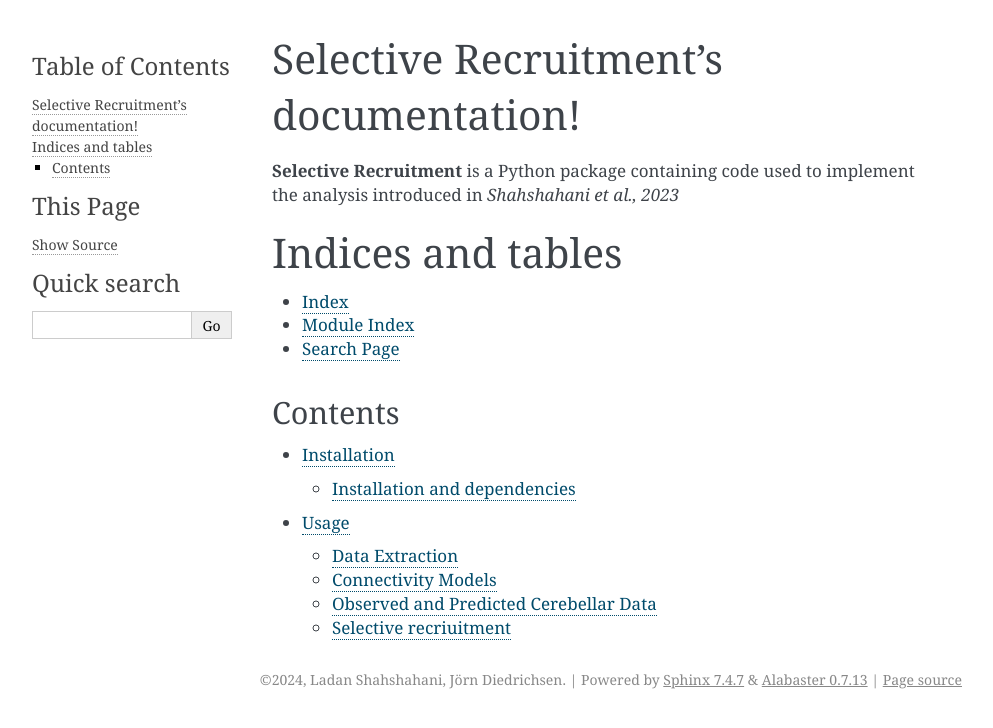
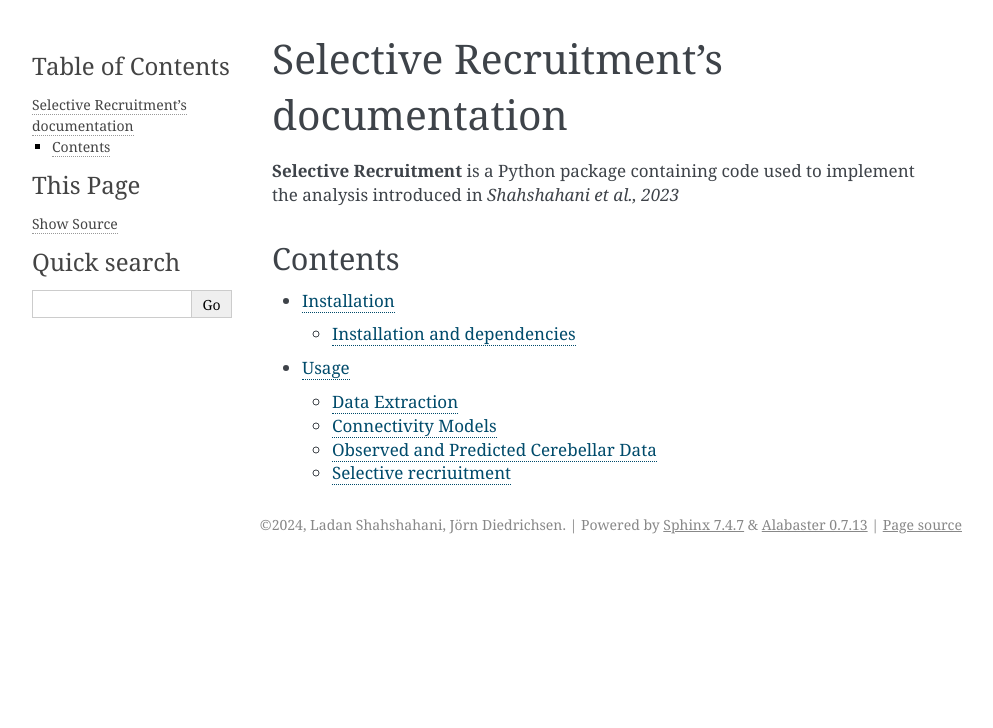
Before and after one commit to DiedrichsenLab/selective_recruitment, a Sphinx documentation site: the page built from docs/source/index.rst, in a window 1280 px wide. Shown: the top 728 px of the page, without its empty margins (148-1141 px from the left). Built offline with Sphinx 7.4.7, drawn with Linux system fonts in a browser that asks for light colours.

```diff
--- a/docs/source/index.rst
+++ b/docs/source/index.rst
@@ -3,7 +3,7 @@
    You can adapt this file completely to your liking, but it should at least
    contain the root `toctree` directive.
 
-Selective Recruitment's documentation!
+Selective Recruitment's documentation
 =================================================
 **Selective Recruitment** is a Python package containing code used to implement the analysis introduced in *Shahshahani et al., 2023*
 
@@ -16,12 +16,12 @@ Selective Recruitment's documentation!
 
 
 
-Indices and tables
-==================
+.. Indices and tables
+.. ==================
 
-* :ref:`genindex`
-* :ref:`modindex`
-* :ref:`search`
+.. * :ref:`genindex`
+.. * :ref:`modindex`
+.. * :ref:`search`
 
 Contents
 --------
--- a/docs/source/usage.rst
+++ b/docs/source/usage.rst
@@ -10,6 +10,7 @@ Using the Functional Fusion toolbox, first create an instance of the WMFS datase
 
 .. code-block:: python
 
+    import Functional_Fusion.datasets as ds
     dataset = ds.DataSetWMFS(base_dir + '/WMFS')
 
 Now to extract cortical data in fs32k space:
```
